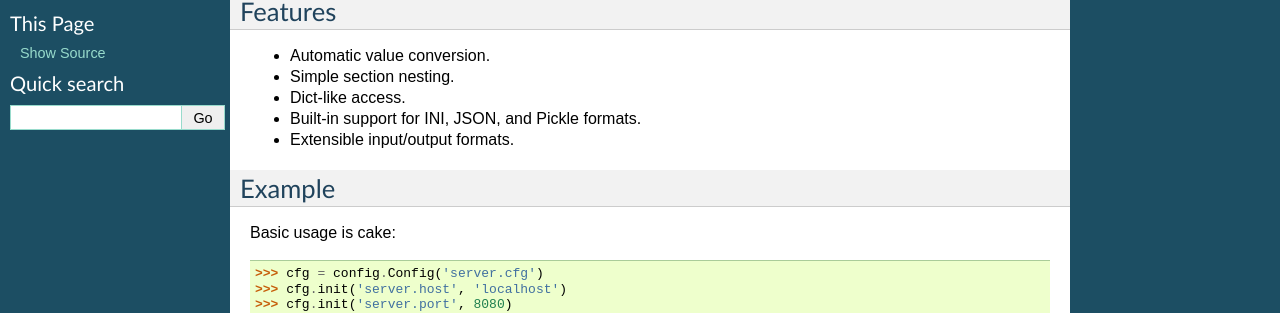
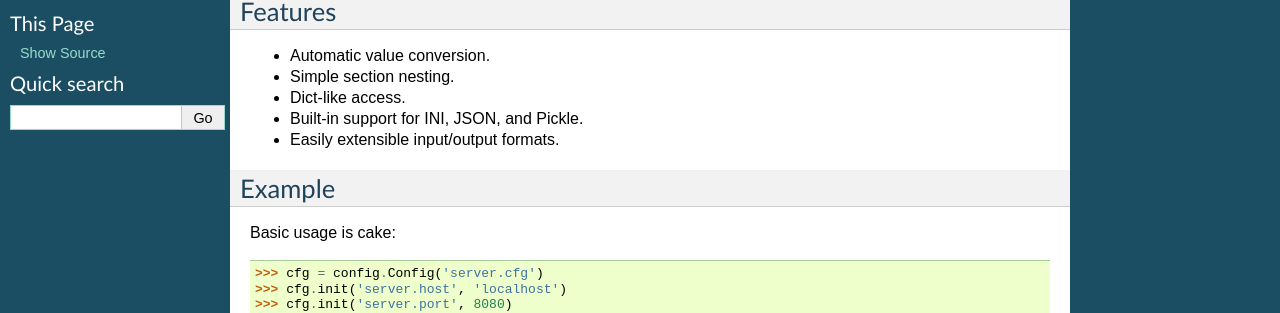
Before and after one commit to dhagrow/profig, a Sphinx documentation site: the page built from docs/index.txt, in a window 1280 px wide. Shown: the part 238-551 px from the top of the page. Built offline with Sphinx 7.4.7, drawn with Linux system fonts in a browser that asks for light colours; the version number could not be read and is left out.

Commit message:
doc updates

```diff
--- a/docs/index.txt
+++ b/docs/index.txt
@@ -19,8 +19,8 @@ Features
 * Automatic value conversion.
 * Simple section nesting.
 * Dict-like access.
-* Built-in support for INI, JSON, and Pickle formats.
-* Extensible input/output formats.
+* Built-in support for INI, JSON, and Pickle.
+* Easily extensible input/output formats.
 
 Example
 -------
```
